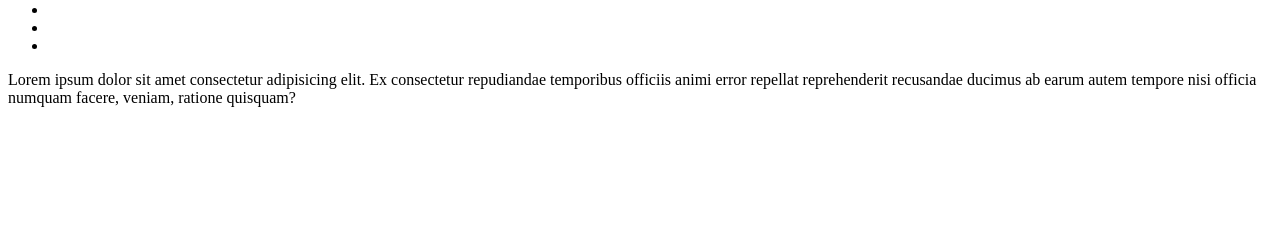
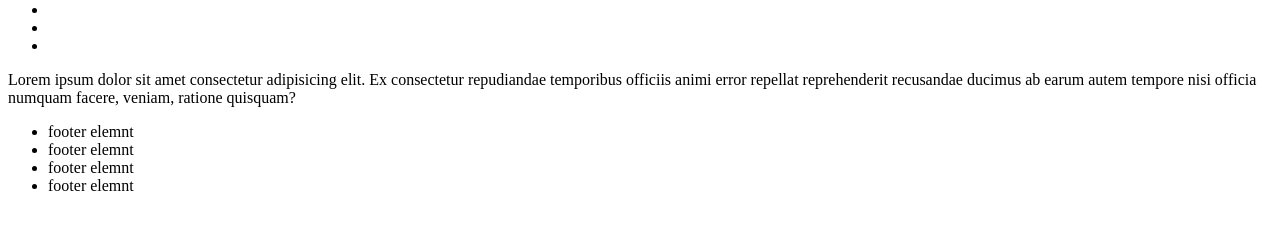
Before and after one commit to ludovic-le/m-tent, a plain HTML site: page index.html in a window 1280 px wide. Shown: the part 79-308 px from the top of the page. Drawn offline with Linux system fonts and the light colour scheme.

Commit message:
Ajout liste footer

```diff
--- a/index.html
+++ b/index.html
@@ -19,7 +19,12 @@
         <p>Lorem ipsum dolor sit amet consectetur adipisicing elit. Ex consectetur repudiandae temporibus officiis animi error repellat reprehenderit recusandae ducimus ab earum autem tempore nisi officia numquam facere, veniam, ratione quisquam?</p>
     </main>
     <footer>
-
+        <ul>
+            <li>footer elemnt</li>
+            <li>footer elemnt</li>
+            <li>footer elemnt</li>
+            <li>footer elemnt</li>
+        </ul>
     </footer>
 
 </body>
```
